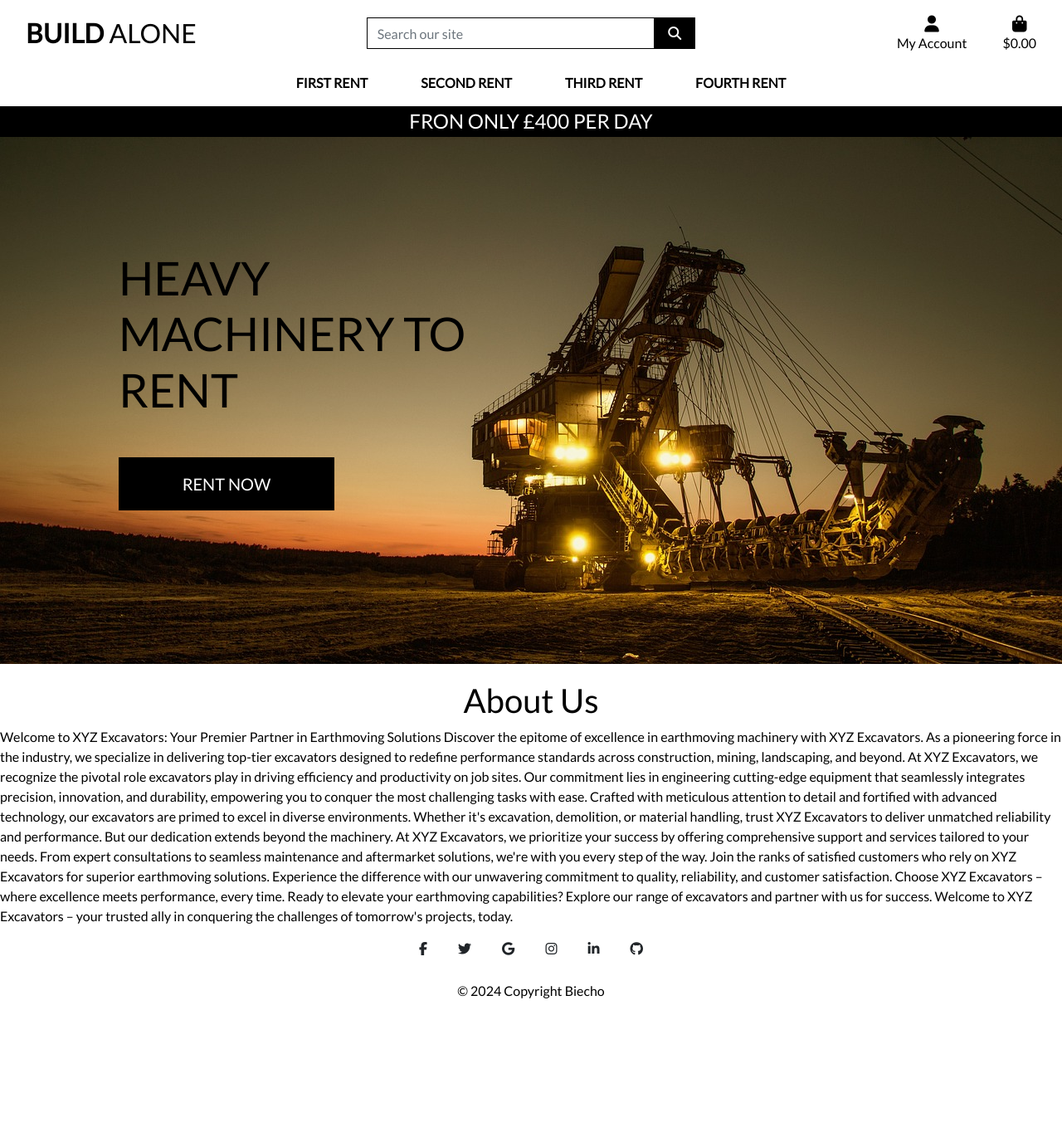
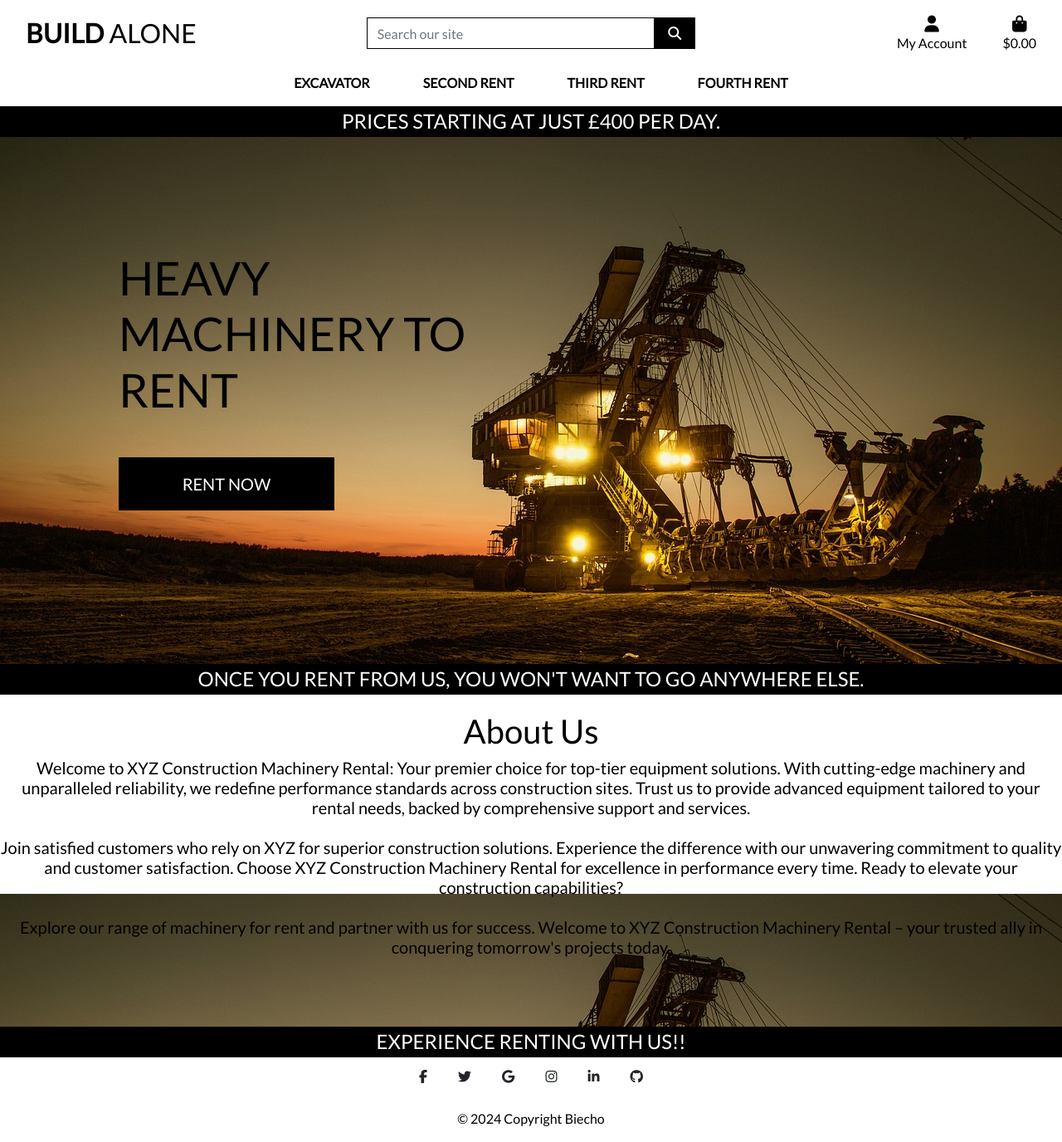
Before and after one commit to Biecho88/build_alone, a Django app: page / in a window 1280 px wide. Shown: the whole page at 83% size. Before the commit the page ends 1203 px from the top, so only its background shows below. Run offline with Django 3.2, Linux system fonts and the light colour scheme; some libraries are stand-ins or nearby versions.

Commit message:
Changed bacground to be able to see database details. Also changed text on main page

```diff
--- a/excavator/templates/excavator/excavator.html
+++ b/excavator/templates/excavator/excavator.html
@@ -30,8 +30,8 @@
         </div>
         <div class="col-12 col-md-6 col-lg-4">
             <div class="product-details-container mb-5 mt-md-5">
-                <p class="mb-0">{{ excavator.name }}</p>
-                <p class="lead mb-0 text-left font-weight-bold">${{ excavator.price }}</p>
+                <p class="mb-0"><strong>{{ excavator.name }}</strong></p>
+                <p class="lead mb-0 text-left font-weight-bold">£{{ excavator.price }} per day</p>
                 {% if excavator.rating %}
                     <small class="text-muted"><i class="fas fa-star mr-1"></i>{{ excavator.rating }} / 5</small>
                 {% else %}
--- a/home/templates/home/index.html
+++ b/home/templates/home/index.html
@@ -24,36 +24,30 @@
             </div>
         </div>
     </div>
+
+    <div id="delivery-banner" class="row text-center">
+        <div class="col bg-black text-white">
+            <h4 class="logo-font my-1">Once you rent from us, you won't want to go anywhere else.</h4>
+        </div>
+    </div>
+
     <div class="container-fluid about_us">
         <h1 class="text-center">
             About Us
         </h1>
 
-        <span class="row">
-            Welcome to XYZ Excavators: Your Premier Partner in Earthmoving Solutions
-
-            Discover the epitome of excellence in earthmoving machinery with XYZ Excavators.
-            As a pioneering force in the industry, we specialize in delivering top-tier excavators designed to redefine performance standards across construction,
-            mining, landscaping, and beyond.
-
-            At XYZ Excavators, we recognize the pivotal role excavators play in driving efficiency and productivity on job sites.
-            Our commitment lies in engineering cutting-edge equipment that seamlessly integrates precision, innovation, and durability,
-            empowering you to conquer the most challenging tasks with ease.
-
-            Crafted with meticulous attention to detail and fortified with advanced technology,
-            our excavators are primed to excel in diverse environments. Whether it's excavation, demolition, or material handling,
-            trust XYZ Excavators to deliver unmatched reliability and performance.
-
-            But our dedication extends beyond the machinery. At XYZ Excavators,
-            we prioritize your success by offering comprehensive support and services tailored to your needs.
-            From expert consultations to seamless maintenance and aftermarket solutions, we're with you every step of the way.
-
-            Join the ranks of satisfied customers who rely on XYZ Excavators for superior earthmoving solutions.
-            Experience the difference with our unwavering commitment to quality, reliability, and customer satisfaction.
-            Choose XYZ Excavators – where excellence meets performance, every time.
-
-            Ready to elevate your earthmoving capabilities? Explore our range of excavators and partner with us for success.
-            Welcome to XYZ Excavators – your trusted ally in conquering the challenges of tomorrow's projects, today.
-        </span>
+        <h5 class="row text-center">
+            Welcome to XYZ Construction Machinery Rental: Your premier choice for top-tier equipment solutions. With cutting-edge machinery and unparalleled reliability,
+            we redefine performance standards across construction sites.
+            Trust us to provide advanced equipment tailored to your rental needs, backed by comprehensive support and services.<br>
+            <br>
+            Join satisfied customers who rely on XYZ for superior construction solutions.
+            Experience the difference with our unwavering commitment to quality and customer satisfaction.
+            Choose XYZ Construction Machinery Rental for excellence in performance every time. Ready to elevate your construction capabilities?<br>
+            <br>
+            Explore our range of machinery for rent and partner with us for success.
+            Welcome to XYZ Construction Machinery Rental – your trusted ally in conquering tomorrow's projects today.<br>
+            <br>
+        </h5>
     </div>
 {% endblock %}
--- a/static/css/base.css
+++ b/static/css/base.css
@@ -16,10 +16,11 @@ body {
 }
 
 .about_us {
-    height: 40vh;
+    height: 30vh;
     background-color: white !important;
     position: relative;
     padding-top: 20px;
+    margin-bottom: 20vh;
 }
 
 .icon {
@@ -71,6 +72,16 @@ body {
     background: #000 !important;
 }
 
+/* -------------------------------- Overlay to allow to cover Body picture for user to be able to see content properly on .................. */
+.overlay {
+	height: 100%;
+	width: 100%;
+	top: 0;
+	left: 0;
+	position: fixed;
+	background: white;
+	z-index: -1;
+}
 /* -------------------------------- Media Queries */
 
 /* Slightly larger container on xl screens */
--- a/templates/base.html
+++ b/templates/base.html
@@ -107,7 +107,7 @@
             </div>
             <div id="delivery-banner" class="row text-center">
                 <div class="col bg-black text-white">
-                    <h4 class="logo-font my-1">Fron only £400 per day</h4>
+                    <h4 class="logo-font my-1">Prices starting at just £400 per day.</h4>
                 </div>
             </div>
         </header>
@@ -126,6 +126,11 @@
         {% endblock %}
 
         <footer class="bg-body-tertiary text-center">
+            <div id="delivery-banner" class="row text-center">
+                <div class="col bg-black text-white">
+                    <h4 class="logo-font my-1">Experience renting with us!!</h4>
+                </div>
+            </div>
             <!-- Grid container -->
             <div class="container">
               <!-- Section: Social media -->
--- a/templates/includes/main-nav.html
+++ b/templates/includes/main-nav.html
@@ -2,7 +2,7 @@
     <ul class="navbar-nav w-auto mx-auto">
         <div class="nav-item">
             <a class="logo-font font-weight-bold nav-link text-black mr-5" href="{% url 'excavator' %}">
-                First Rent
+                Excavator
             </a>
         </div>
 
```
